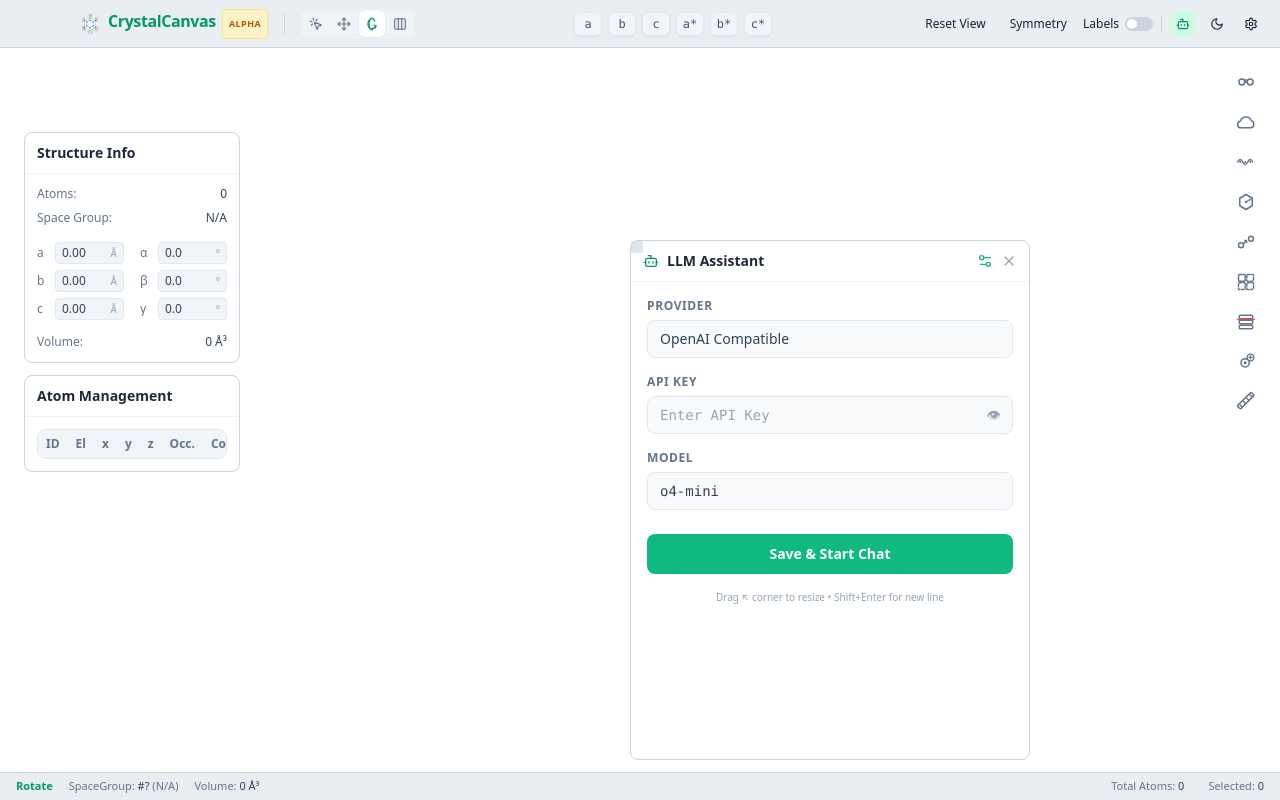
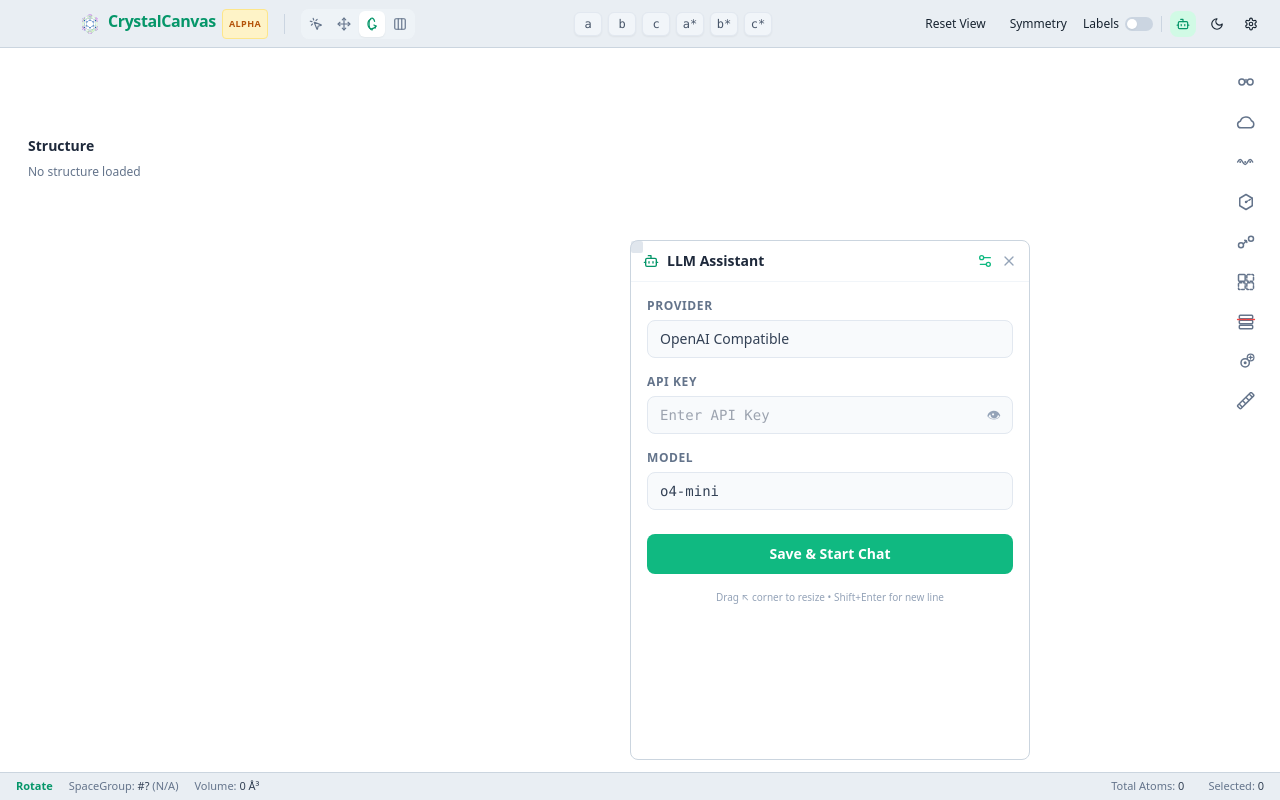
Before and after one commit to XiaoJiang-Phy/CrystalCanvas, a React (Vite) app: page / in a window 1280 px wide. Built offline with nearby package versions, Linux system fonts and the light colour scheme.

Commit message:
refactor(ui): consolidate structure workspace

```diff
--- a/src/components/layout/LeftSidebar.tsx
+++ b/src/components/layout/LeftSidebar.tsx
@@ -1,83 +1,123 @@
 // [Overview: Left sidebar component for structure info and atom management.]
 // Copyright (c) 2026 Xiao Jiang and CrystalCanvas Contributors
 // SPDX-License-Identifier: MIT OR Apache-2.0
-import React from 'react';
+import React, { useState } from 'react';
 import { cn } from '../../utils/cn';
 import { getJmolColor } from '../../utils/colors';
 import { renderSpacegroupSymbol } from '../../utils/spacegroup';
 import { safeInvoke } from '../../utils/tauri-mock';
+import { IpcException, type IpcError } from '../../ipc/contracts';
 import { CrystalState } from '../../types/crystal';
+
 interface LeftSidebarProps {
     crystalState: CrystalState | null;
     selectedAtoms: number[];
     onSelectionChange: (indices: number[]) => void;
 }
 
+type LatticeError = Pick<IpcError, 'code' | 'message'>;
+
+const formatNumber = (value: number, digits: number): string => (
+    Number.isFinite(value) ? value.toFixed(digits) : '—'
+);
+
 export const LeftSidebar: React.FC<LeftSidebarProps> = ({
     crystalState,
     selectedAtoms,
-    onSelectionChange
+    onSelectionChange,
 }) => {
-    const numAtoms = crystalState ? crystalState.intrinsic_sites : 0;
-    const vol = crystalState ?
-        (crystalState.cell_a * crystalState.cell_b * crystalState.cell_c *
-            Math.sqrt(1 - Math.cos(crystalState.cell_alpha * Math.PI / 180) ** 2
+    const [latticeError, setLatticeError] = useState<LatticeError | null>(null);
+    const numAtoms = crystalState?.intrinsic_sites ?? 0;
+
+    if (!crystalState || numAtoms === 0) {
+        return (
+            <aside
+                className="cc-panel w-[240px] shrink-0 h-full pointer-events-auto p-4"
+                data-sidebar-surface="structure-workspace"
+                aria-label="Structure workspace"
+            >
+                <h2 className="text-sm font-semibold text-slate-800 dark:text-slate-200">Structure</h2>
+                <p className="mt-2 text-xs text-slate-500 dark:text-slate-400">No structure loaded</p>
+            </aside>
+        );
+    }
+
+    const volume = crystalState.cell_a * crystalState.cell_b * crystalState.cell_c * Math.sqrt(
+        1 - Math.cos(crystalState.cell_alpha * Math.PI / 180) ** 2
         - Math.cos(crystalState.cell_beta * Math.PI / 180) ** 2
         - Math.cos(crystalState.cell_gamma * Math.PI / 180) ** 2
-                + 2 * Math.cos(crystalState.cell_alpha * Math.PI / 180) * Math.cos(crystalState.cell_beta * Math.PI / 180) * Math.cos(crystalState.cell_gamma * Math.PI / 180)
-            )).toFixed(1) : 0;
+        + 2 * Math.cos(crystalState.cell_alpha * Math.PI / 180)
+        * Math.cos(crystalState.cell_beta * Math.PI / 180)
+        * Math.cos(crystalState.cell_gamma * Math.PI / 180),
+    );
+    const volumeDisplay = Number.isFinite(volume) ? volume.toFixed(1) : '—';
+
     return (
-        <div className="w-[240px] shrink-0 h-full flex flex-col gap-3 p-3 pb-10 pointer-events-none overflow-y-auto custom-scrollbar">
-            <Panel title="Structure Info">
-                <div className="space-y-2 text-xs">
+        <aside
+            className="cc-panel w-[240px] shrink-0 h-full flex flex-col pointer-events-auto overflow-hidden"
+            data-sidebar-surface="structure-workspace"
+            aria-label="Structure workspace"
+        >
+            <section className="p-3" data-sidebar-section="structure" aria-labelledby="structure-sidebar-title">
+                <h2 id="structure-sidebar-title" className="text-sm font-semibold text-slate-800 dark:text-slate-200">
+                    Structure
+                </h2>
+                <div className="mt-3 space-y-2 text-xs">
                     <InfoRow label="Atoms:" value={numAtoms.toString()} />
-                    <div className="flex justify-between items-center">
-                        <span className="text-slate-500 dark:text-slate-400">Space Group:</span>
-                        <span className="font-medium text-slate-700 dark:text-slate-300">
-                            {crystalState?.spacegroup_number ? renderSpacegroupSymbol(crystalState.spacegroup_number) : 'N/A'}
-                        </span>
+                    <InfoRow
+                        label="Space Group:"
+                        value={crystalState.spacegroup_number ? renderSpacegroupSymbol(crystalState.spacegroup_number) : 'N/A'}
+                    />
+                    <div className="grid grid-cols-2 gap-x-3 gap-y-1.5 pt-1">
+                        <UnitCellInput label="a" paramKey="a" value={formatNumber(crystalState.cell_a, 2)} unit="Å" crystalState={crystalState} setLatticeError={setLatticeError} />
+                        <UnitCellInput label="α" paramKey="alpha" value={formatNumber(crystalState.cell_alpha, 1)} unit="°" crystalState={crystalState} setLatticeError={setLatticeError} />
+                        <UnitCellInput label="b" paramKey="b" value={formatNumber(crystalState.cell_b, 2)} unit="Å" crystalState={crystalState} setLatticeError={setLatticeError} />
+                        <UnitCellInput label="β" paramKey="beta" value={formatNumber(crystalState.cell_beta, 1)} unit="°" crystalState={crystalState} setLatticeError={setLatticeError} />
+                        <UnitCellInput label="c" paramKey="c" value={formatNumber(crystalState.cell_c, 2)} unit="Å" crystalState={crystalState} setLatticeError={setLatticeError} />
+                        <UnitCellInput label="γ" paramKey="gamma" value={formatNumber(crystalState.cell_gamma, 1)} unit="°" crystalState={crystalState} setLatticeError={setLatticeError} />
                     </div>
-                    <div className="grid grid-cols-2 gap-x-4 gap-y-1.5 pt-2">
-                        <UnitCellInput label="a" paramKey="a" value={crystalState?.cell_a?.toFixed(2) ?? "0.00"} unit="Å" crystalState={crystalState} />
-                        <UnitCellInput label="α" paramKey="alpha" value={crystalState?.cell_alpha?.toFixed(1) ?? "0.0"} unit="°" crystalState={crystalState} />
-                        <UnitCellInput label="b" paramKey="b" value={crystalState?.cell_b?.toFixed(2) ?? "0.00"} unit="Å" crystalState={crystalState} />
-                        <UnitCellInput label="β" paramKey="beta" value={crystalState?.cell_beta?.toFixed(1) ?? "0.0"} unit="°" crystalState={crystalState} />
-                        <UnitCellInput label="c" paramKey="c" value={crystalState?.cell_c?.toFixed(2) ?? "0.00"} unit="Å" crystalState={crystalState} />
-                        <UnitCellInput label="γ" paramKey="gamma" value={crystalState?.cell_gamma?.toFixed(1) ?? "0.0"} unit="°" crystalState={crystalState} />
+                    <InfoRow label="Volume:" value={`${volumeDisplay} Å³`} className="pt-1 font-medium" />
+                    {latticeError && (
+                        <div role="alert" className="border-t border-red-200 pt-2 text-[11px] text-red-700 dark:border-red-900/60 dark:text-red-300">
+                            <span className="font-mono font-medium">{latticeError.code}</span>
+                            <span className="ml-1">{latticeError.message}</span>
                         </div>
-                    <InfoRow label="Volume:" value={`${vol} Å³`} className="pt-1.5 font-medium" />
+                    )}
                 </div>
-            </Panel>
+            </section>
 
-            <Panel title="Atom Management">
-                <div className="w-full bg-slate-50 dark:bg-slate-900/50 rounded-lg border border-slate-200 dark:border-slate-800 text-[10px] max-h-[220px] overflow-x-auto overflow-y-auto custom-scrollbar pr-1">
-                    <table className="w-full text-left">
-                        <thead className="sticky top-0 z-10 bg-slate-100 dark:bg-slate-800/80 font-medium text-slate-500 dark:text-slate-400">
+            <section className="min-h-0 flex-1 border-t border-slate-200 dark:border-slate-800" data-sidebar-section="atoms" aria-labelledby="atoms-sidebar-title">
+                <div className="px-3 py-2">
+                    <h2 id="atoms-sidebar-title" className="text-sm font-semibold text-slate-800 dark:text-slate-200">Atoms</h2>
+                </div>
+                <div className="max-h-[220px] overflow-auto border-t border-slate-200 dark:border-slate-800 text-[10px] custom-scrollbar">
+                    <table className="w-full text-left" aria-label="Intrinsic atom fractional coordinates" data-coordinate-system="fractional">
+                        <thead className="sticky top-0 z-10 bg-[var(--cc-field)] font-medium text-slate-500 dark:text-slate-400">
                             <tr>
-                                <th className="px-2 py-1.5 text-center text-xs">ID</th>
-                                <th className="px-2 py-1.5 text-center text-xs">El</th>
-                                <th className="px-2 py-1.5 text-right text-xs">x</th>
-                                <th className="px-2 py-1.5 text-right text-xs">y</th>
-                                <th className="px-2 py-1.5 text-right text-xs">z</th>
-                                <th className="px-2 py-1.5 text-right text-xs">Occ.</th>
-                                <th className="px-2 py-1.5 text-center text-xs">Color</th>
+                                <th scope="col" className="px-2 py-1.5 text-center text-xs">ID</th>
+                                <th scope="col" className="px-2 py-1.5 text-center text-xs">El</th>
+                                <th scope="col" className="px-2 py-1.5 text-right text-xs">x</th>
+                                <th scope="col" className="px-2 py-1.5 text-right text-xs">y</th>
+                                <th scope="col" className="px-2 py-1.5 text-right text-xs">z</th>
+                                <th scope="col" className="px-2 py-1.5 text-right text-xs">Occ.</th>
+                                <th scope="col" className="px-2 py-1.5 text-center text-xs">Color</th>
                             </tr>
                         </thead>
                         <tbody className="divide-y divide-slate-200 dark:divide-slate-800">
-                            {crystalState && crystalState.labels.slice(0, crystalState.intrinsic_sites).map((_label, i) => (
+                            {crystalState.labels.slice(0, crystalState.intrinsic_sites).map((_label, i) => (
                                 <AtomRow
                                     key={i}
                                     id={i}
                                     element={crystalState.elements[i]}
-                                    x={crystalState.fract_x[i].toFixed(2)}
-                                    y={crystalState.fract_y[i].toFixed(2)}
-                                    z={crystalState.fract_z[i].toFixed(2)}
-                                    occ={crystalState.occupancies[i].toFixed(2)}
+                                    x={formatNumber(crystalState.fract_x[i], 2)}
+                                    y={formatNumber(crystalState.fract_y[i], 2)}
+                                    z={formatNumber(crystalState.fract_z[i], 2)}
+                                    occ={formatNumber(crystalState.occupancies[i], 2)}
                                     isSelected={selectedAtoms.includes(i)}
-                                    onClick={(e) => {
-                                        if (e.shiftKey) {
+                                    onClick={(event) => {
+                                        if (event.shiftKey) {
                                             if (selectedAtoms.includes(i)) {
-                                                onSelectionChange(selectedAtoms.filter(idx => idx !== i));
+                                                onSelectionChange(selectedAtoms.filter((index) => index !== i));
                                             } else {
                                                 onSelectionChange([...selectedAtoms, i]);
                                             }
@@ -90,41 +130,40 @@
                         </tbody>
                     </table>
                 </div>
-            </Panel>
-
-        </div>
+            </section>
+        </aside>
     );
 };
 
-// --- Subcomponents ---
-
-const Panel: React.FC<{ title: string; badge?: string; children: React.ReactNode }> = ({ title, badge, children }) => (
-    <div className="cc-panel pointer-events-auto border rounded-lg flex flex-col overflow-hidden">
-        <div className="px-3 py-2.5 flex justify-between items-center border-b border-slate-100 dark:border-slate-800">
-            <h3 className="font-semibold text-sm text-slate-800 dark:text-slate-200">{title}</h3>
-            {badge && <span className="text-[10px] font-mono text-slate-400">{badge}</span>}
-        </div>
-
-        <div className="px-3 py-3">
-            {children}
-        </div>
+const InfoRow = ({ label, value, className }: { label: string; value: React.ReactNode; className?: string }) => (
+    <div className={cn('flex items-center justify-between', className)}>
+        <span className="text-slate-500 dark:text-slate-400">{label}</span>
+        <span className="tabular-nums font-medium text-slate-700 dark:text-slate-300">{value}</span>
     </div>
 );
 
-const InfoRow = ({ label, value, className }: { label: string; value: string; className?: string }) => (
-    <div className={cn("flex justify-between items-center", className)}>
-        <span className="text-slate-500 dark:text-slate-400">{label}</span>
-        <span className="font-medium text-slate-700 dark:text-slate-300">{value}</span>
-    </div>
-);
+const UnitCellInput = ({
+    label,
+    paramKey,
+    value,
+    unit,
+    crystalState,
+    setLatticeError,
+}: {
+    label: string;
+    paramKey: string;
+    value: string;
+    unit: string;
+    crystalState: CrystalState;
+    setLatticeError: React.Dispatch<React.SetStateAction<LatticeError | null>>;
+}) => {
+    const handleBlur = async (event: React.FocusEvent<HTMLInputElement>) => {
+        const nextValue = Number(event.target.value);
+        if (!Number.isFinite(nextValue)) {
+            setLatticeError({ code: 'invalid_argument', message: `Lattice ${label} must be finite.` });
+            return;
+        }
 
-const UnitCellInput = ({ label, paramKey, value, unit, crystalState }: { label: string; paramKey: string; value: string; unit: string; crystalState: CrystalState | null }) => {
-    const handleBlur = (e: React.FocusEvent<HTMLInputElement>) => {
-        if (!crystalState) return;
-        const val = parseFloat(e.target.value);
-        if (isNaN(val)) return;
-
-        // Gather current values
         const params = {
             a: crystalState.cell_a,
             b: crystalState.cell_b,
@@ -134,37 +173,45 @@
             gamma: crystalState.cell_gamma,
         };
 
-        // Override the one that changed
-        if (paramKey === 'a') params.a = val;
-        else if (paramKey === 'b') params.b = val;
-        else if (paramKey === 'c') params.c = val;
-        else if (paramKey === 'alpha') params.alpha = val;
-        else if (paramKey === 'beta') params.beta = val;
-        else if (paramKey === 'gamma') params.gamma = val;
+        if (paramKey === 'a') params.a = nextValue;
+        else if (paramKey === 'b') params.b = nextValue;
+        else if (paramKey === 'c') params.c = nextValue;
+        else if (paramKey === 'alpha') params.alpha = nextValue;
+        else if (paramKey === 'beta') params.beta = nextValue;
+        else if (paramKey === 'gamma') params.gamma = nextValue;
 
-        safeInvoke('update_lattice_params', {
+        try {
+            await safeInvoke('update_lattice_params', {
                 a: params.a,
                 b: params.b,
                 c: params.c,
                 alpha: params.alpha,
                 beta: params.beta,
                 gamma: params.gamma,
-        }).catch(console.error);
+            });
+            setLatticeError(null);
+        } catch (error) {
+            if (error instanceof IpcException) {
+                setLatticeError({ code: error.code, message: error.message });
+                return;
+            }
+            setLatticeError({ code: 'internal_error', message: 'Unable to update lattice parameters.' });
+        }
     };
+
     return (
-        <div className="flex items-center gap-1.5">
-            <span className="w-3 text-slate-500 dark:text-slate-400 font-medium">{label}</span>
-            <div className="flex-1 flex items-center bg-slate-100 dark:bg-slate-800/50 rounded border border-slate-200 dark:border-slate-700 px-1.5 py-0.5">
+        <label className="grid grid-cols-[1rem_minmax(0,1fr)_auto] items-center gap-1.5">
+            <span className="font-medium text-slate-500 dark:text-slate-400">{label}</span>
             <input
                 type="text"
                 key={value}
                 defaultValue={value}
                 onBlur={handleBlur}
-                    className="w-full bg-transparent outline-none text-slate-700 dark:text-slate-300 min-w-0 text-xs"
+                aria-label={`Lattice ${label} (${unit})`}
+                className="min-w-0 border border-slate-200 bg-[var(--cc-field)] px-1.5 py-0.5 text-right text-xs tabular-nums text-slate-700 outline-none dark:border-slate-700 dark:text-slate-300"
             />
-                <span className="text-slate-400 ml-0.5 text-[10px]">{unit}</span>
-            </div>
-        </div>
+            <span className="shrink-0 text-right text-[10px] text-slate-400" data-unit={unit}>{unit}</span>
+        </label>
     );
 };
 
@@ -176,7 +223,7 @@
     z: string;
     occ: string;
     isSelected: boolean;
-    onClick: (e: React.MouseEvent) => void;
+    onClick: (event: React.MouseEvent) => void;
 }
 
 const AtomRow: React.FC<AtomRowProps> = ({ id, element, x, y, z, occ, isSelected, onClick }) => {
@@ -184,26 +231,27 @@
     return (
         <tr
             onClick={onClick}
+            aria-selected={isSelected}
             className={cn(
-                "transition-colors cursor-pointer",
+                'cursor-pointer transition-colors',
                 isSelected
-                    ? "bg-emerald-100 dark:bg-emerald-900/40"
-                    : "hover:bg-slate-100 dark:hover:bg-slate-800/50"
+                    ? 'bg-emerald-100 dark:bg-emerald-900/40'
+                    : 'hover:bg-slate-100 dark:hover:bg-slate-800/50',
             )}
         >
-            <td className="px-2 py-1.5 text-slate-500 text-center font-mono">{id + 1}</td>
-            <td className="px-2 py-1.5 font-medium text-center">{element}</td>
-            <td className="px-2 py-1.5 tabular-nums text-right font-mono">{x}</td>
-            <td className="px-2 py-1.5 tabular-nums text-right font-mono">{y}</td>
-            <td className="px-2 py-1.5 tabular-nums text-right font-mono">{z}</td>
-            <td className="px-2 py-1.5 tabular-nums text-right font-mono">{occ}</td>
+            <td className="px-2 py-1.5 text-center font-mono text-slate-500">{id + 1}</td>
+            <td className="px-2 py-1.5 text-center font-medium">{element}</td>
+            <td className="px-2 py-1.5 text-right font-mono tabular-nums">{x}</td>
+            <td className="px-2 py-1.5 text-right font-mono tabular-nums">{y}</td>
+            <td className="px-2 py-1.5 text-right font-mono tabular-nums">{z}</td>
+            <td className="px-2 py-1.5 text-right font-mono tabular-nums">{occ}</td>
             <td className="px-2 py-1.5">
                 <div
-                    className="w-3 h-3 rounded-full shadow-sm mx-auto border border-black/10 dark:border-white/10"
+                    className="mx-auto h-3 w-3 rounded-full border border-black/10 shadow-sm dark:border-white/10"
                     style={{ backgroundColor: hexColor }}
                     title={`${element}: ${hexColor}`}
                 />
             </td>
         </tr>
-    )
+    );
 };
```
Also changed, not shown: 1 other file (tests, documents, lock files or other folders). Lines whose indentation alone changed are shown as unchanged.
